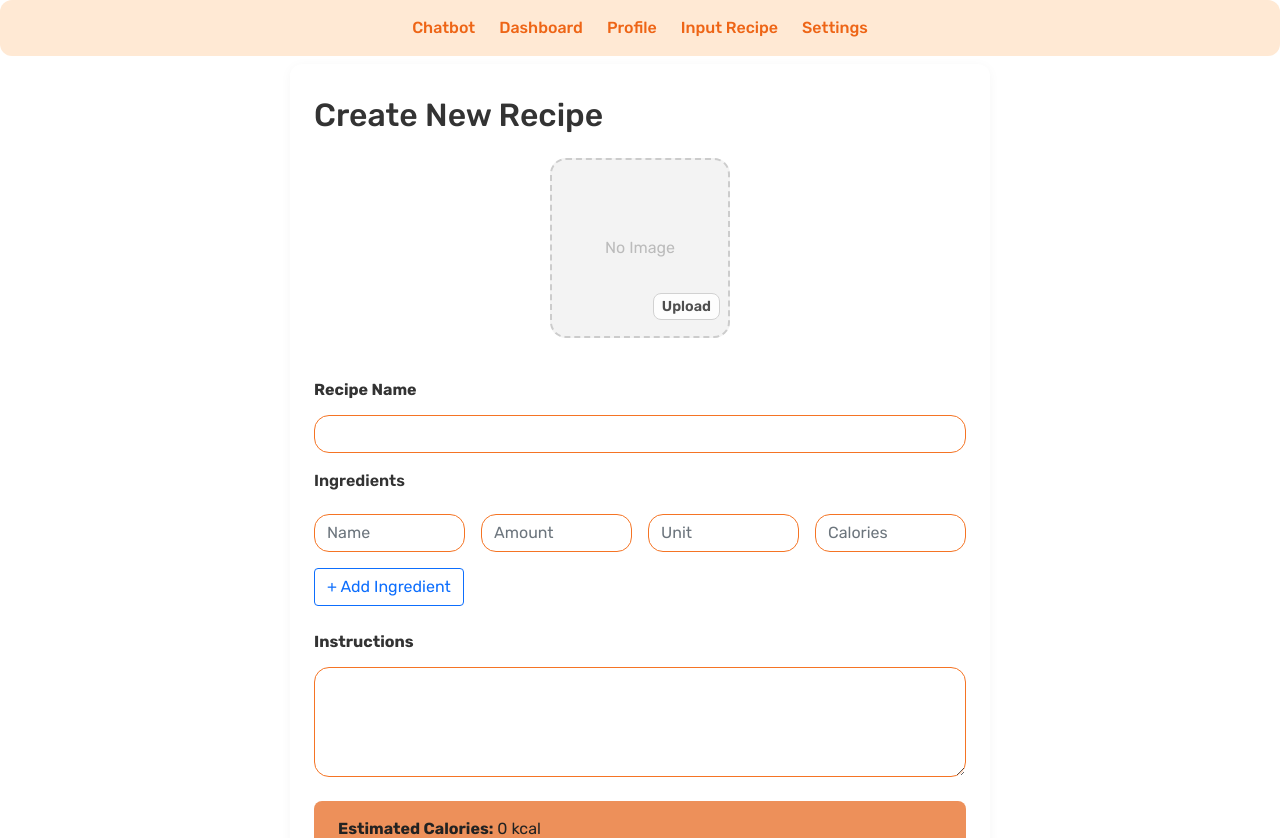
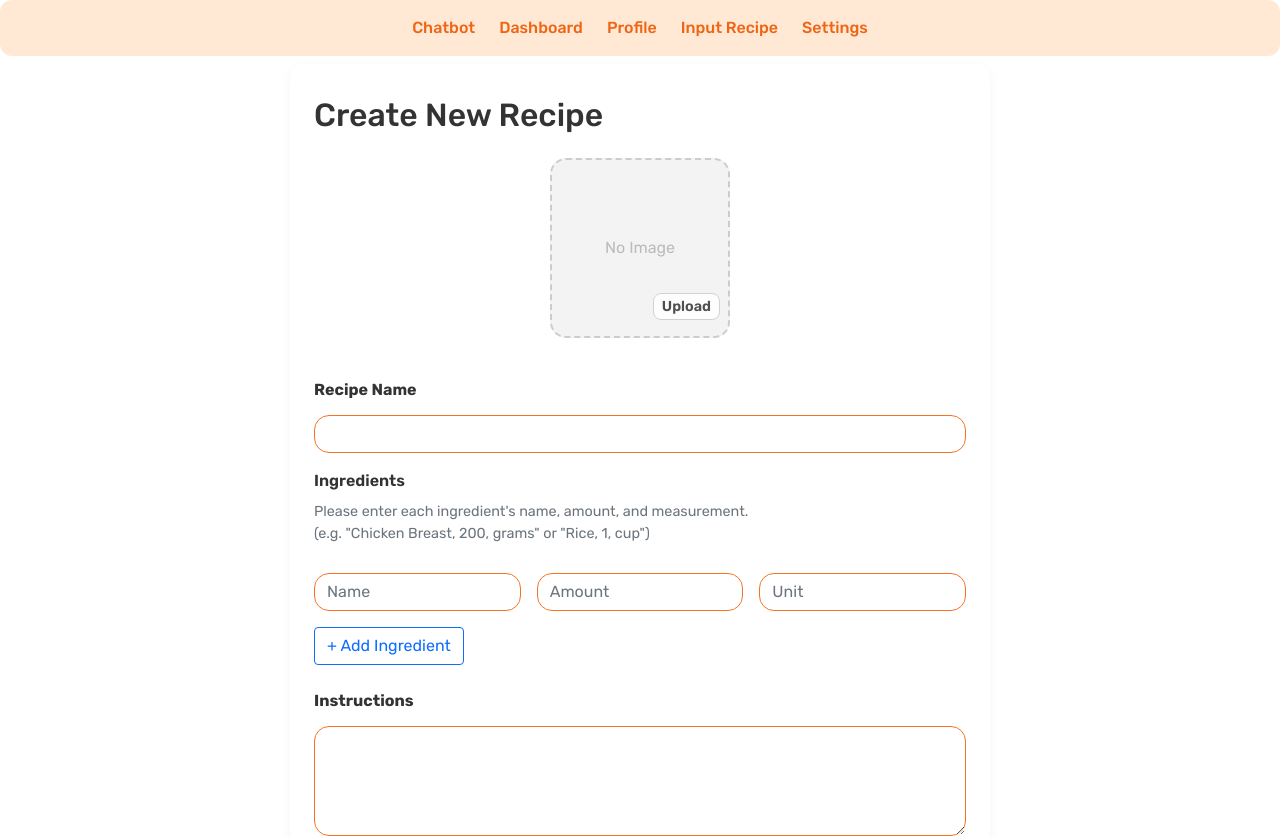
Before and after one commit to tgw6201/SummerBuild2025, a React (Vite) app in the folder client/: page /recipe-input in a window 1280 px wide. Shown: the top 838 px of the page. Built offline with nearby package versions, Linux system fonts and the light colour scheme.

Commit message:
RecipeInput.jsx - remove calorie portion - add basic instructions on what each column represents

```diff
--- a/client/src/pages/RecipeInput.jsx
+++ b/client/src/pages/RecipeInput.jsx
@@ -1,7 +1,7 @@
 import React, { useState } from "react";
 import '../css/RecipeInput.css';
 
-const initialIngredient = { name: "", amount: "", unit: "", calories: "" };
+const initialIngredient = { name: "", amount: "", unit: ""};
 
 function calculateCalories(ingredients) {
   return ingredients.reduce((sum, ing) => sum + Number(ing.calories || 0), 0);
@@ -98,6 +98,10 @@ export default function RecipeInput({ onSave, onBack }) {
       />
 
       <div className="section-title">Ingredients</div>
+      <div className="mb-2 text-muted" style={{ fontSize: "0.9rem" }}>
+      Please enter each ingredient's name, amount, and measurement.
+      <p> (e.g. "Chicken Breast, 200, grams" or "Rice, 1, cup") </p>
+      </div>
       {ingredients.map((ing, idx) => (
         <div className="ingredient-row" key={idx}>
           <input
@@ -117,13 +121,6 @@ export default function RecipeInput({ onSave, onBack }) {
             placeholder="Unit"
             value={ing.unit}
             onChange={e => handleIngredientChange(idx, "unit", e.target.value)}
-          />
-          <input
-            className="form-control"
-            placeholder="Calories"
-            type="number"
-            value={ing.calories}
-            onChange={e => handleIngredientChange(idx, "calories", e.target.value)}
           />
           {ingredients.length > 1 && (
             <button
```
